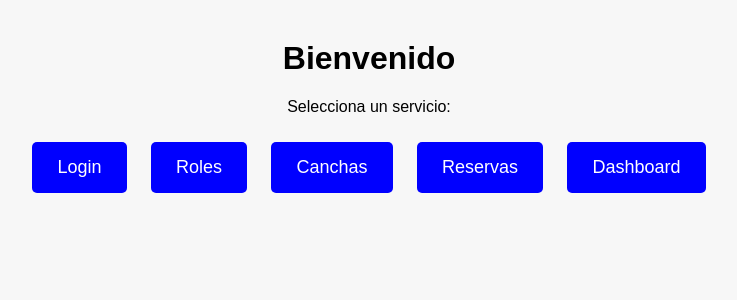
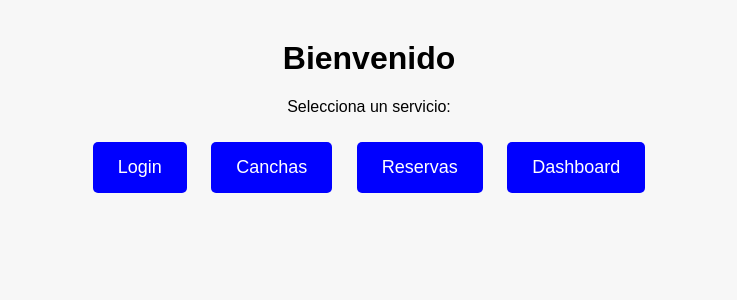
Before and after one commit to DravenJr/Proyecto_reservas, a Django app: template api_gateway/templates/index.html in a window 1280 px wide. Shown: the part 68-368 px from the top of the page, without its empty margins (271-1008 px from the left). Run offline with Django 4.2, Linux system fonts and the light colour scheme; the template is opened without the code that fills it, so the values that code supplies are empty.

Commit message:
Corregido proxy en API Gateway y fix de botones

```diff
--- a/api_gateway/templates/index.html
+++ b/api_gateway/templates/index.html
@@ -61,7 +61,6 @@
     <h1>Bienvenido</h1>
     <p>Selecciona un servicio:</p>
     <a href="/auth" class="btn">Login</a>
-    <a href="/roles" class="btn">Roles</a>
     <a href="/fields" class="btn">Canchas</a>
     <a href="/bookings-page" class="btn">Reservas</a>
     <a href="/admin" class="btn">Dashboard</a>
--- a/auth_service/config/settings.py
+++ b/auth_service/config/settings.py
@@ -14,6 +14,7 @@ INSTALLED_APPS = [
     'django.contrib.messages',
     'django.contrib.staticfiles',
     'rest_framework',
+    'api',
 ]
 
 MIDDLEWARE = [
```
